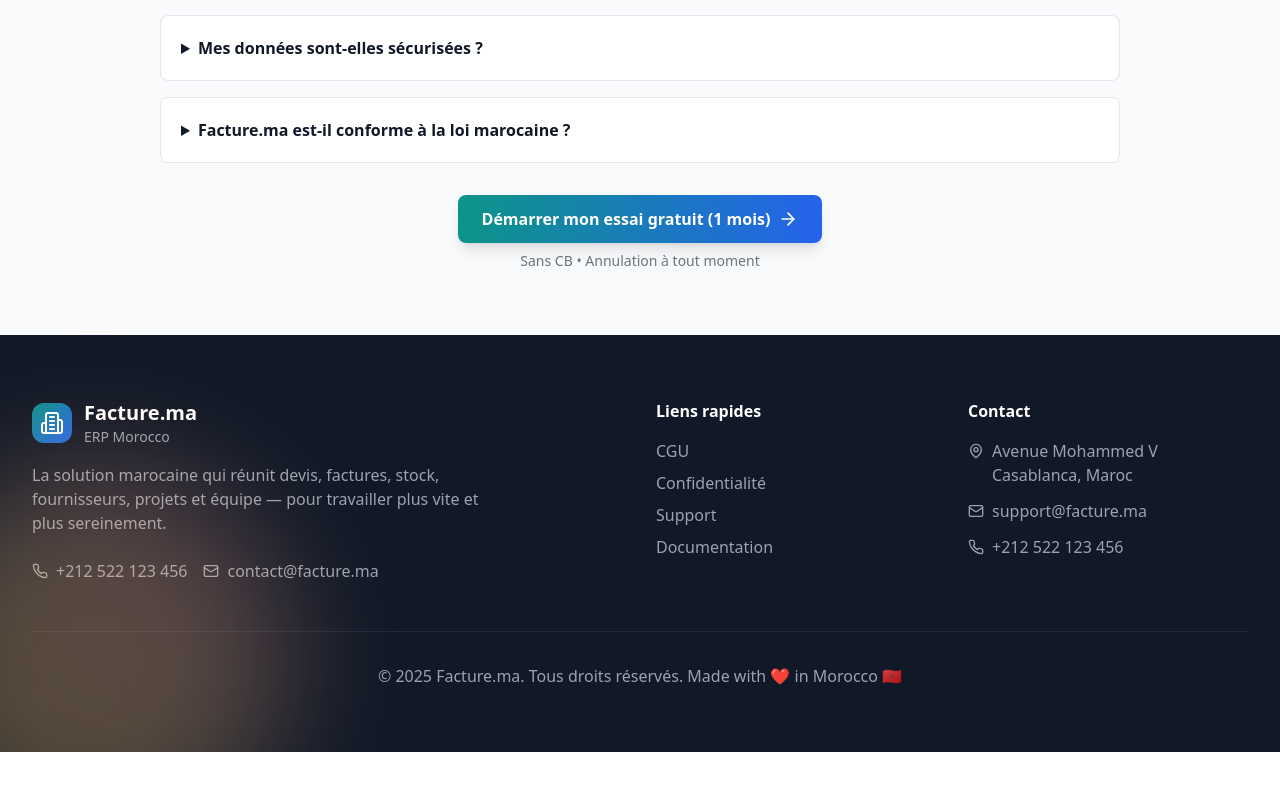
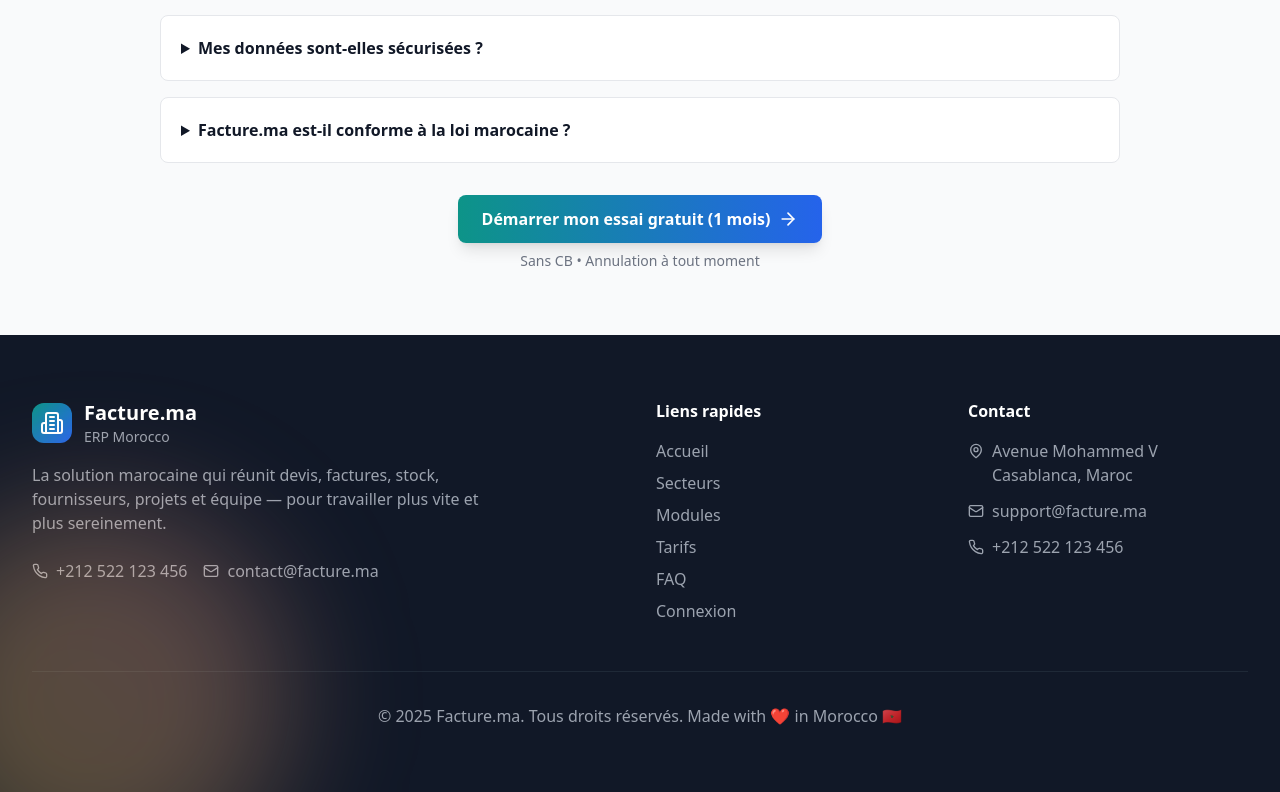
Before and after one commit to dofusbotss1-ctrl/facture5, a React (Vite) app: page / in a window 1280 px wide. Shown: the part 4435-5227 px from the top of the page. Before the commit the page ends 5187 px from the top, so only its background shows below. Built offline with nearby package versions, Linux system fonts and the light colour scheme; no server answers.

Commit message:
Updated HomePage.tsx

```diff
--- a/src/components/home/HomePage.tsx
+++ b/src/components/home/HomePage.tsx
@@ -532,15 +532,18 @@ export default function HomePage() {
               </div>
             </div>
 
-            <div>
-              <h4 className="font-semibold mb-4">Liens rapides</h4>
-              <ul className="space-y-2 text-gray-400">
-                <li><a href="#" className="hover:text-white transition-colors">CGU</a></li>
-                <li><a href="#" className="hover:text-white transition-colors">Confidentialité</a></li>
-                <li><a href="#" className="hover:text-white transition-colors">Support</a></li>
-                <li><a href="#" className="hover:text-white transition-colors">Documentation</a></li>
-              </ul>
-            </div>
+           {/* Liens rapides */}
+<div>
+  <h4 className="font-semibold mb-4">Liens rapides</h4>
+  <ul className="space-y-2 text-gray-400">
+    <li><a href="#accueil" className="hover:text-white transition-colors">Accueil</a></li>
+    <li><a href="#secteurs" className="hover:text-white transition-colors">Secteurs</a></li>
+    <li><a href="#modules" className="hover:text-white transition-colors">Modules</a></li>
+    <li><a href="#tarifs" className="hover:text-white transition-colors">Tarifs</a></li>
+    <li><a href="#faq" className="hover:text-white transition-colors">FAQ</a></li>
+    <li><Link to="/login" className="hover:text-white transition-colors">Connexion</Link></li>
+  </ul>
+</div>
 
             <div>
               <h4 className="font-semibold mb-4">Contact</h4>
```
